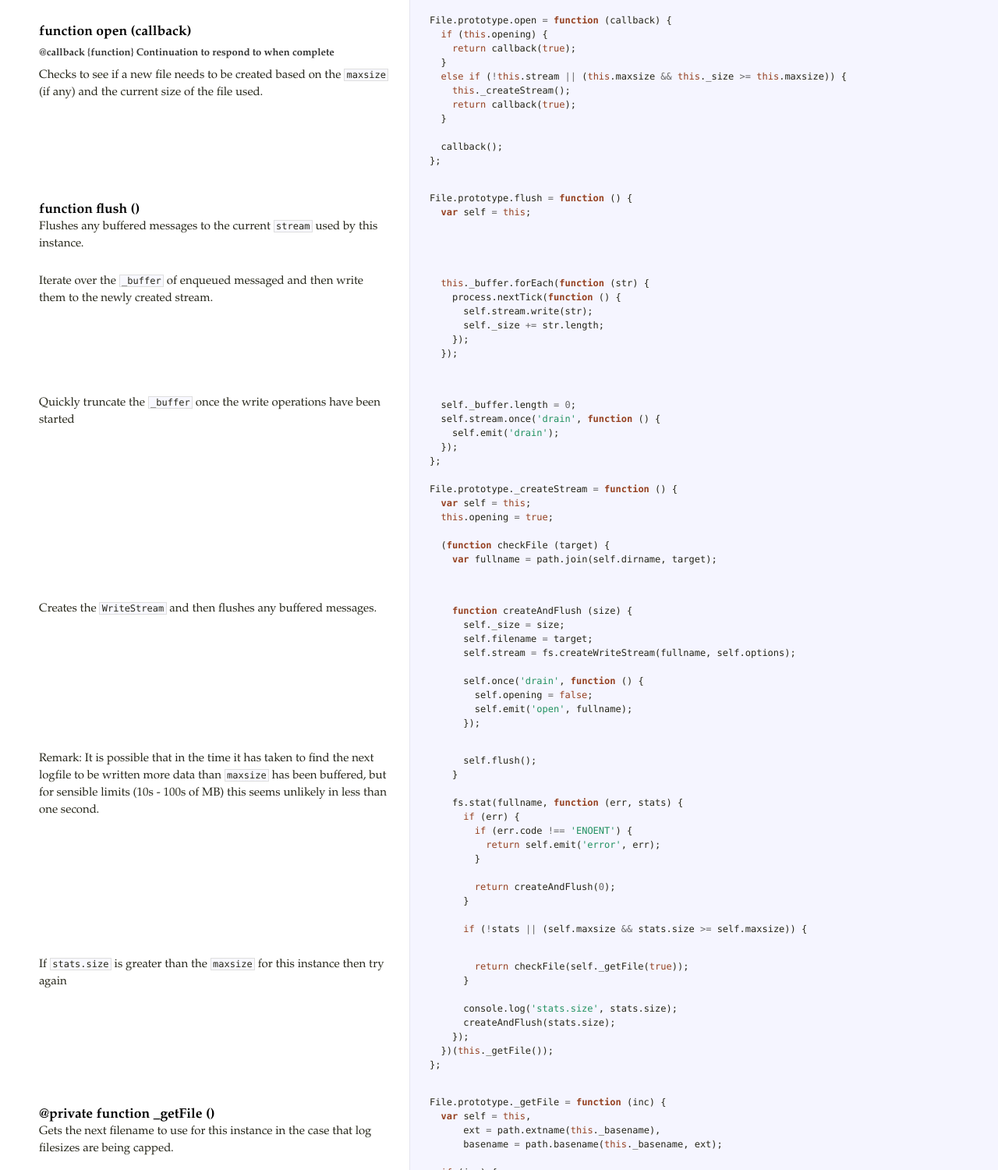
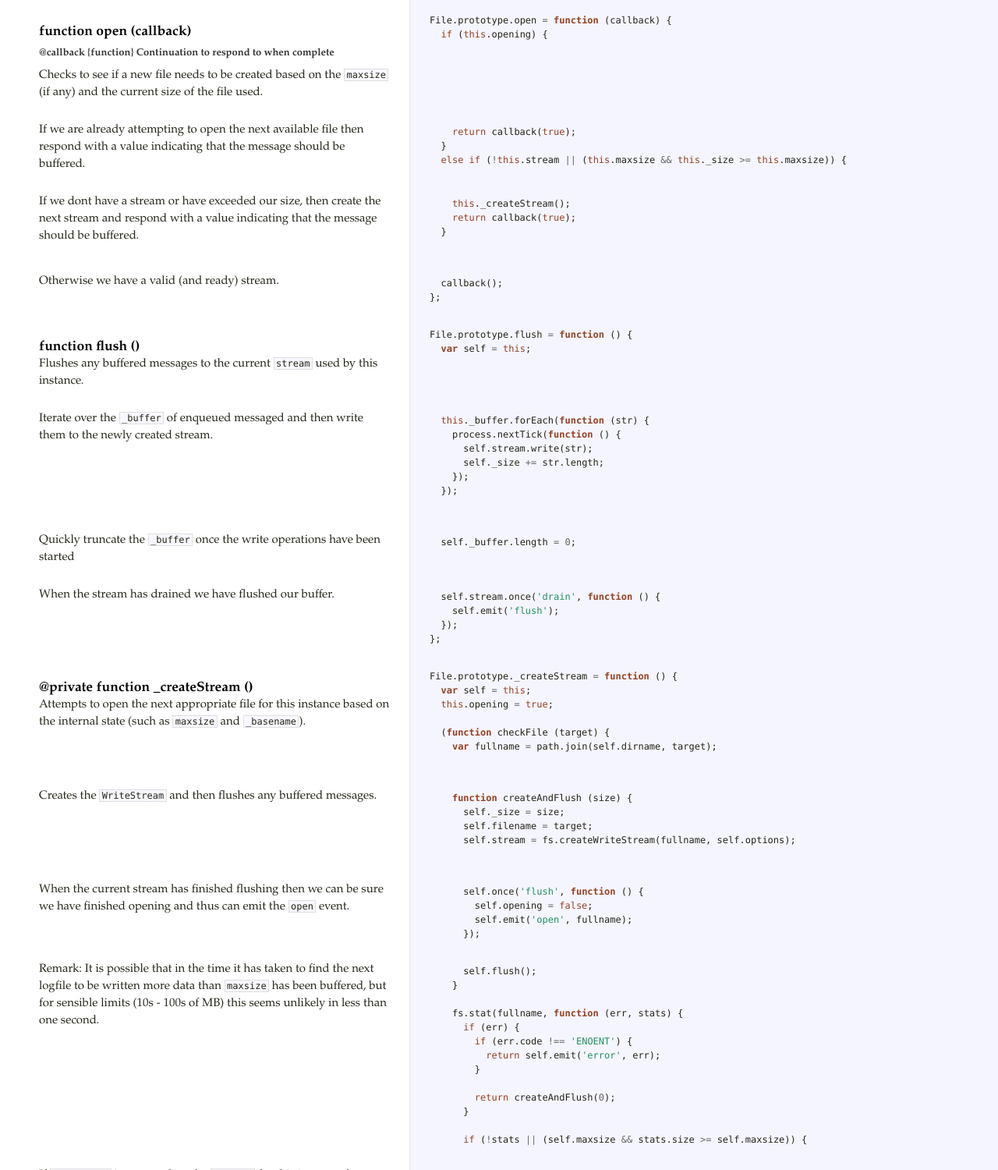
Before and after one commit to winstonjs/winston, a website: page docs/winston/transports/file.html in a window 1280 px wide. Shown: the part 1819-3319 px from the top of the page at 78% size. Drawn offline with Linux system fonts and the light colour scheme.

Commit message:
[doc] Update docco docs

```diff
--- a/docs/winston/transports/file.html
+++ b/docs/winston/transports/file.html
@@ -94,49 +94,53 @@ size restrictions.</p>             </td>             <td class="code">
 
 <p>Checks to see if a new file needs to be created based on the <code>maxsize</code>
 (if any) and the current size of the file used.</p>             </td>             <td class="code">               <div class="highlight"><pre><span class="nx">File</span><span class="p">.</span><span class="nx">prototype</span><span class="p">.</span><span class="nx">open</span> <span class="o">=</span> <span class="kd">function</span> <span class="p">(</span><span class="nx">callback</span><span class="p">)</span> <span class="p">{</span>
-  <span class="k">if</span> <span class="p">(</span><span class="k">this</span><span class="p">.</span><span class="nx">opening</span><span class="p">)</span> <span class="p">{</span>
+  <span class="k">if</span> <span class="p">(</span><span class="k">this</span><span class="p">.</span><span class="nx">opening</span><span class="p">)</span> <span class="p">{</span></pre></div>             </td>           </tr>                               <tr id="section-11">             <td class="docs">               <div class="pilwrap">                 <a class="pilcrow" href="#section-11">&#182;</a>               </div>               <p>If we are already attempting to open the next
+available file then respond with a value indicating
+that the message should be buffered.</p>             </td>             <td class="code">               <div class="highlight"><pre>    <span class="k">return</span> <span class="nx">callback</span><span class="p">(</span><span class="kc">true</span><span class="p">);</span>
+  <span class="p">}</span>
+  <span class="k">else</span> <span class="k">if</span> <span class="p">(</span><span class="o">!</span><span class="k">this</span><span class="p">.</span><span class="nx">stream</span> <span class="o">||</span> <span class="p">(</span><span class="k">this</span><span class="p">.</span><span class="nx">maxsize</span> <span class="o">&amp;&amp;</span> <span class="k">this</span><span class="p">.</span><span class="nx">_size</span> <span class="o">&gt;=</span> <span class="k">this</span><span class="p">.</span><span class="nx">maxsize</span><span class="p">))</span> <span class="p">{</span></pre></div>             </td>           </tr>                               <tr id="section-12">             <td class="docs">               <div class="pilwrap">                 <a class="pilcrow" href="#section-12">&#182;</a>               </div>               <p>If we dont have a stream or have exceeded our size, then create
+the next stream and respond with a value indicating that
+the message should be buffered.</p>             </td>             <td class="code">               <div class="highlight"><pre>    <span class="k">this</span><span class="p">.</span><span class="nx">_createStream</span><span class="p">();</span>
     <span class="k">return</span> <span class="nx">callback</span><span class="p">(</span><span class="kc">true</span><span class="p">);</span>
   <span class="p">}</span>
-  <span class="k">else</span> <span class="k">if</span> <span class="p">(</span><span class="o">!</span><span class="k">this</span><span class="p">.</span><span class="nx">stream</span> <span class="o">||</span> <span class="p">(</span><span class="k">this</span><span class="p">.</span><span class="nx">maxsize</span> <span class="o">&amp;&amp;</span> <span class="k">this</span><span class="p">.</span><span class="nx">_size</span> <span class="o">&gt;=</span> <span class="k">this</span><span class="p">.</span><span class="nx">maxsize</span><span class="p">))</span> <span class="p">{</span>
-    <span class="k">this</span><span class="p">.</span><span class="nx">_createStream</span><span class="p">();</span>
-    <span class="k">return</span> <span class="nx">callback</span><span class="p">(</span><span class="kc">true</span><span class="p">);</span>
-  <span class="p">}</span>
-
-  <span class="nx">callback</span><span class="p">();</span>
-<span class="p">};</span></pre></div>             </td>           </tr>                               <tr id="section-11">             <td class="docs">               <div class="pilwrap">                 <a class="pilcrow" href="#section-11">&#182;</a>               </div>               <h3>function flush ()</h3>
+  </pre></div>             </td>           </tr>                               <tr id="section-13">             <td class="docs">               <div class="pilwrap">                 <a class="pilcrow" href="#section-13">&#182;</a>               </div>               <p>Otherwise we have a valid (and ready) stream.</p>             </td>             <td class="code">               <div class="highlight"><pre>  <span class="nx">callback</span><span class="p">();</span>
+<span class="p">};</span></pre></div>             </td>           </tr>                               <tr id="section-14">             <td class="docs">               <div class="pilwrap">                 <a class="pilcrow" href="#section-14">&#182;</a>               </div>               <h3>function flush ()</h3>
 
 <p>Flushes any buffered messages to the current <code>stream</code>
 used by this instance.</p>             </td>             <td class="code">               <div class="highlight"><pre><span class="nx">File</span><span class="p">.</span><span class="nx">prototype</span><span class="p">.</span><span class="nx">flush</span> <span class="o">=</span> <span class="kd">function</span> <span class="p">()</span> <span class="p">{</span>
-  <span class="kd">var</span> <span class="nx">self</span> <span class="o">=</span> <span class="k">this</span><span class="p">;</span></pre></div>             </td>           </tr>                               <tr id="section-12">             <td class="docs">               <div class="pilwrap">                 <a class="pilcrow" href="#section-12">&#182;</a>               </div>               <p>Iterate over the <code>_buffer</code> of enqueued messaged
+  <span class="kd">var</span> <span class="nx">self</span> <span class="o">=</span> <span class="k">this</span><span class="p">;</span></pre></div>             </td>           </tr>                               <tr id="section-15">             <td class="docs">               <div class="pilwrap">                 <a class="pilcrow" href="#section-15">&#182;</a>               </div>               <p>Iterate over the <code>_buffer</code> of enqueued messaged
 and then write them to the newly created stream. </p>             </td>             <td class="code">               <div class="highlight"><pre>  <span class="k">this</span><span class="p">.</span><span class="nx">_buffer</span><span class="p">.</span><span class="nx">forEach</span><span class="p">(</span><span class="kd">function</span> <span class="p">(</span><span class="nx">str</span><span class="p">)</span> <span class="p">{</span>
     <span class="nx">process</span><span class="p">.</span><span class="nx">nextTick</span><span class="p">(</span><span class="kd">function</span> <span class="p">()</span> <span class="p">{</span>
       <span class="nx">self</span><span class="p">.</span><span class="nx">stream</span><span class="p">.</span><span class="nx">write</span><span class="p">(</span><span class="nx">str</span><span class="p">);</span>
       <span class="nx">self</span><span class="p">.</span><span class="nx">_size</span> <span class="o">+=</span> <span class="nx">str</span><span class="p">.</span><span class="nx">length</span><span class="p">;</span>
     <span class="p">});</span>
   <span class="p">});</span>
-  </pre></div>             </td>           </tr>                               <tr id="section-13">             <td class="docs">               <div class="pilwrap">                 <a class="pilcrow" href="#section-13">&#182;</a>               </div>               <p>Quickly truncate the <code>_buffer</code> once the write operations
+  </pre></div>             </td>           </tr>                               <tr id="section-16">             <td class="docs">               <div class="pilwrap">                 <a class="pilcrow" href="#section-16">&#182;</a>               </div>               <p>Quickly truncate the <code>_buffer</code> once the write operations
 have been started</p>             </td>             <td class="code">               <div class="highlight"><pre>  <span class="nx">self</span><span class="p">.</span><span class="nx">_buffer</span><span class="p">.</span><span class="nx">length</span> <span class="o">=</span> <span class="mi">0</span><span class="p">;</span>
-  <span class="nx">self</span><span class="p">.</span><span class="nx">stream</span><span class="p">.</span><span class="nx">once</span><span class="p">(</span><span class="s1">&#39;drain&#39;</span><span class="p">,</span> <span class="kd">function</span> <span class="p">()</span> <span class="p">{</span>
-    <span class="nx">self</span><span class="p">.</span><span class="nx">emit</span><span class="p">(</span><span class="s1">&#39;drain&#39;</span><span class="p">);</span>
+  </pre></div>             </td>           </tr>                               <tr id="section-17">             <td class="docs">               <div class="pilwrap">                 <a class="pilcrow" href="#section-17">&#182;</a>               </div>               <p>When the stream has drained we have flushed
+our buffer.</p>             </td>             <td class="code">               <div class="highlight"><pre>  <span class="nx">self</span><span class="p">.</span><span class="nx">stream</span><span class="p">.</span><span class="nx">once</span><span class="p">(</span><span class="s1">&#39;drain&#39;</span><span class="p">,</span> <span class="kd">function</span> <span class="p">()</span> <span class="p">{</span>
+    <span class="nx">self</span><span class="p">.</span><span class="nx">emit</span><span class="p">(</span><span class="s1">&#39;flush&#39;</span><span class="p">);</span>
   <span class="p">});</span>
-<span class="p">};</span>
+<span class="p">};</span></pre></div>             </td>           </tr>                               <tr id="section-18">             <td class="docs">               <div class="pilwrap">                 <a class="pilcrow" href="#section-18">&#182;</a>               </div>               <h3>@private function _createStream ()</h3>
 
-<span class="nx">File</span><span class="p">.</span><span class="nx">prototype</span><span class="p">.</span><span class="nx">_createStream</span> <span class="o">=</span> <span class="kd">function</span> <span class="p">()</span> <span class="p">{</span>
+<p>Attempts to open the next appropriate file for this instance
+based on the internal state (such as <code>maxsize</code> and <code>_basename</code>).</p>             </td>             <td class="code">               <div class="highlight"><pre><span class="nx">File</span><span class="p">.</span><span class="nx">prototype</span><span class="p">.</span><span class="nx">_createStream</span> <span class="o">=</span> <span class="kd">function</span> <span class="p">()</span> <span class="p">{</span>
   <span class="kd">var</span> <span class="nx">self</span> <span class="o">=</span> <span class="k">this</span><span class="p">;</span>
   <span class="k">this</span><span class="p">.</span><span class="nx">opening</span> <span class="o">=</span> <span class="kc">true</span><span class="p">;</span>
 
   <span class="p">(</span><span class="kd">function</span> <span class="nx">checkFile</span> <span class="p">(</span><span class="nx">target</span><span class="p">)</span> <span class="p">{</span>
     <span class="kd">var</span> <span class="nx">fullname</span> <span class="o">=</span> <span class="nx">path</span><span class="p">.</span><span class="nx">join</span><span class="p">(</span><span class="nx">self</span><span class="p">.</span><span class="nx">dirname</span><span class="p">,</span> <span class="nx">target</span><span class="p">);</span>
-    </pre></div>             </td>           </tr>                               <tr id="section-14">             <td class="docs">               <div class="pilwrap">                 <a class="pilcrow" href="#section-14">&#182;</a>               </div>               <p>Creates the <code>WriteStream</code> and then flushes any
+    </pre></div>             </td>           </tr>                               <tr id="section-19">             <td class="docs">               <div class="pilwrap">                 <a class="pilcrow" href="#section-19">&#182;</a>               </div>               <p>Creates the <code>WriteStream</code> and then flushes any
 buffered messages.</p>             </td>             <td class="code">               <div class="highlight"><pre>    <span class="kd">function</span> <span class="nx">createAndFlush</span> <span class="p">(</span><span class="nx">size</span><span class="p">)</span> <span class="p">{</span>
       <span class="nx">self</span><span class="p">.</span><span class="nx">_size</span> <span class="o">=</span> <span class="nx">size</span><span class="p">;</span>
       <span class="nx">self</span><span class="p">.</span><span class="nx">filename</span> <span class="o">=</span> <span class="nx">target</span><span class="p">;</span>
       <span class="nx">self</span><span class="p">.</span><span class="nx">stream</span> <span class="o">=</span> <span class="nx">fs</span><span class="p">.</span><span class="nx">createWriteStream</span><span class="p">(</span><span class="nx">fullname</span><span class="p">,</span> <span class="nx">self</span><span class="p">.</span><span class="nx">options</span><span class="p">);</span>
-
-      <span class="nx">self</span><span class="p">.</span><span class="nx">once</span><span class="p">(</span><span class="s1">&#39;drain&#39;</span><span class="p">,</span> <span class="kd">function</span> <span class="p">()</span> <span class="p">{</span>
+      </pre></div>             </td>           </tr>                               <tr id="section-20">             <td class="docs">               <div class="pilwrap">                 <a class="pilcrow" href="#section-20">&#182;</a>               </div>               <p>When the current stream has finished flushing
+then we can be sure we have finished opening
+and thus can emit the <code>open</code> event.</p>             </td>             <td class="code">               <div class="highlight"><pre>      <span class="nx">self</span><span class="p">.</span><span class="nx">once</span><span class="p">(</span><span class="s1">&#39;flush&#39;</span><span class="p">,</span> <span class="kd">function</span> <span class="p">()</span> <span class="p">{</span>
         <span class="nx">self</span><span class="p">.</span><span class="nx">opening</span> <span class="o">=</span> <span class="kc">false</span><span class="p">;</span>
         <span class="nx">self</span><span class="p">.</span><span class="nx">emit</span><span class="p">(</span><span class="s1">&#39;open&#39;</span><span class="p">,</span> <span class="nx">fullname</span><span class="p">);</span>
-      <span class="p">});</span></pre></div>             </td>           </tr>                               <tr id="section-15">             <td class="docs">               <div class="pilwrap">                 <a class="pilcrow" href="#section-15">&#182;</a>               </div>               <p>Remark: It is possible that in the time it has taken to find the
+      <span class="p">});</span></pre></div>             </td>           </tr>                               <tr id="section-21">             <td class="docs">               <div class="pilwrap">                 <a class="pilcrow" href="#section-21">&#182;</a>               </div>               <p>Remark: It is possible that in the time it has taken to find the
 next logfile to be written more data than <code>maxsize</code> has been buffered,
 but for sensible limits (10s - 100s of MB) this seems unlikely in less
 than one second.</p>             </td>             <td class="code">               <div class="highlight"><pre>      <span class="nx">self</span><span class="p">.</span><span class="nx">flush</span><span class="p">();</span>
@@ -151,15 +155,14 @@ than one second.</p>             </td>             <td class="code">
         <span class="k">return</span> <span class="nx">createAndFlush</span><span class="p">(</span><span class="mi">0</span><span class="p">);</span>
       <span class="p">}</span>
 
-      <span class="k">if</span> <span class="p">(</span><span class="o">!</span><span class="nx">stats</span> <span class="o">||</span> <span class="p">(</span><span class="nx">self</span><span class="p">.</span><span class="nx">maxsize</span> <span class="o">&amp;&amp;</span> <span class="nx">stats</span><span class="p">.</span><span class="nx">size</span> <span class="o">&gt;=</span> <span class="nx">self</span><span class="p">.</span><span class="nx">maxsize</span><span class="p">))</span> <span class="p">{</span></pre></div>             </td>           </tr>                               <tr id="section-16">             <td class="docs">               <div class="pilwrap">                 <a class="pilcrow" href="#section-16">&#182;</a>               </div>               <p>If <code>stats.size</code> is greater than the <code>maxsize</code> for
+      <span class="k">if</span> <span class="p">(</span><span class="o">!</span><span class="nx">stats</span> <span class="o">||</span> <span class="p">(</span><span class="nx">self</span><span class="p">.</span><span class="nx">maxsize</span> <span class="o">&amp;&amp;</span> <span class="nx">stats</span><span class="p">.</span><span class="nx">size</span> <span class="o">&gt;=</span> <span class="nx">self</span><span class="p">.</span><span class="nx">maxsize</span><span class="p">))</span> <span class="p">{</span></pre></div>             </td>           </tr>                               <tr id="section-22">             <td class="docs">               <div class="pilwrap">                 <a class="pilcrow" href="#section-22">&#182;</a>               </div>               <p>If <code>stats.size</code> is greater than the <code>maxsize</code> for
 this instance then try again </p>             </td>             <td class="code">               <div class="highlight"><pre>        <span class="k">return</span> <span class="nx">checkFile</span><span class="p">(</span><span class="nx">self</span><span class="p">.</span><span class="nx">_getFile</span><span class="p">(</span><span class="kc">true</span><span class="p">));</span>
       <span class="p">}</span>
 
-      <span class="nx">console</span><span class="p">.</span><span class="nx">log</span><span class="p">(</span><span class="s1">&#39;stats.size&#39;</span><span class="p">,</span> <span class="nx">stats</span><span class="p">.</span><span class="nx">size</span><span class="p">);</span>
       <span class="nx">createAndFlush</span><span class="p">(</span><span class="nx">stats</span><span class="p">.</span><span class="nx">size</span><span class="p">);</span>
     <span class="p">});</span>
   <span class="p">})(</span><span class="k">this</span><span class="p">.</span><span class="nx">_getFile</span><span class="p">());</span>
-<span class="p">};</span></pre></div>             </td>           </tr>                               <tr id="section-17">             <td class="docs">               <div class="pilwrap">                 <a class="pilcrow" href="#section-17">&#182;</a>               </div>               <h3>@private function _getFile ()</h3>
+<span class="p">};</span></pre></div>             </td>           </tr>                               <tr id="section-23">             <td class="docs">               <div class="pilwrap">                 <a class="pilcrow" href="#section-23">&#182;</a>               </div>               <h3>@private function _getFile ()</h3>
 
 <p>Gets the next filename to use for this instance
 in the case that log filesizes are being capped.</p>             </td>             <td class="code">               <div class="highlight"><pre><span class="nx">File</span><span class="p">.</span><span class="nx">prototype</span><span class="p">.</span><span class="nx">_getFile</span> <span class="o">=</span> <span class="kd">function</span> <span class="p">(</span><span class="nx">inc</span><span class="p">)</span> <span class="p">{</span>
@@ -167,7 +170,7 @@ in the case that log filesizes are being capped.</p>             </td>
       <span class="nx">ext</span> <span class="o">=</span> <span class="nx">path</span><span class="p">.</span><span class="nx">extname</span><span class="p">(</span><span class="k">this</span><span class="p">.</span><span class="nx">_basename</span><span class="p">),</span>
       <span class="nx">basename</span> <span class="o">=</span> <span class="nx">path</span><span class="p">.</span><span class="nx">basename</span><span class="p">(</span><span class="k">this</span><span class="p">.</span><span class="nx">_basename</span><span class="p">,</span> <span class="nx">ext</span><span class="p">);</span>
 
-  <span class="k">if</span> <span class="p">(</span><span class="nx">inc</span><span class="p">)</span> <span class="p">{</span></pre></div>             </td>           </tr>                               <tr id="section-18">             <td class="docs">               <div class="pilwrap">                 <a class="pilcrow" href="#section-18">&#182;</a>               </div>               <p>Increment the number of files created or
+  <span class="k">if</span> <span class="p">(</span><span class="nx">inc</span><span class="p">)</span> <span class="p">{</span></pre></div>             </td>           </tr>                               <tr id="section-24">             <td class="docs">               <div class="pilwrap">                 <a class="pilcrow" href="#section-24">&#182;</a>               </div>               <p>Increment the number of files created or
 checked by this instance.</p>             </td>             <td class="code">               <div class="highlight"><pre>    <span class="k">this</span><span class="p">.</span><span class="nx">_created</span> <span class="o">+=</span> <span class="mi">1</span><span class="p">;</span>
   <span class="p">}</span>
 
```
